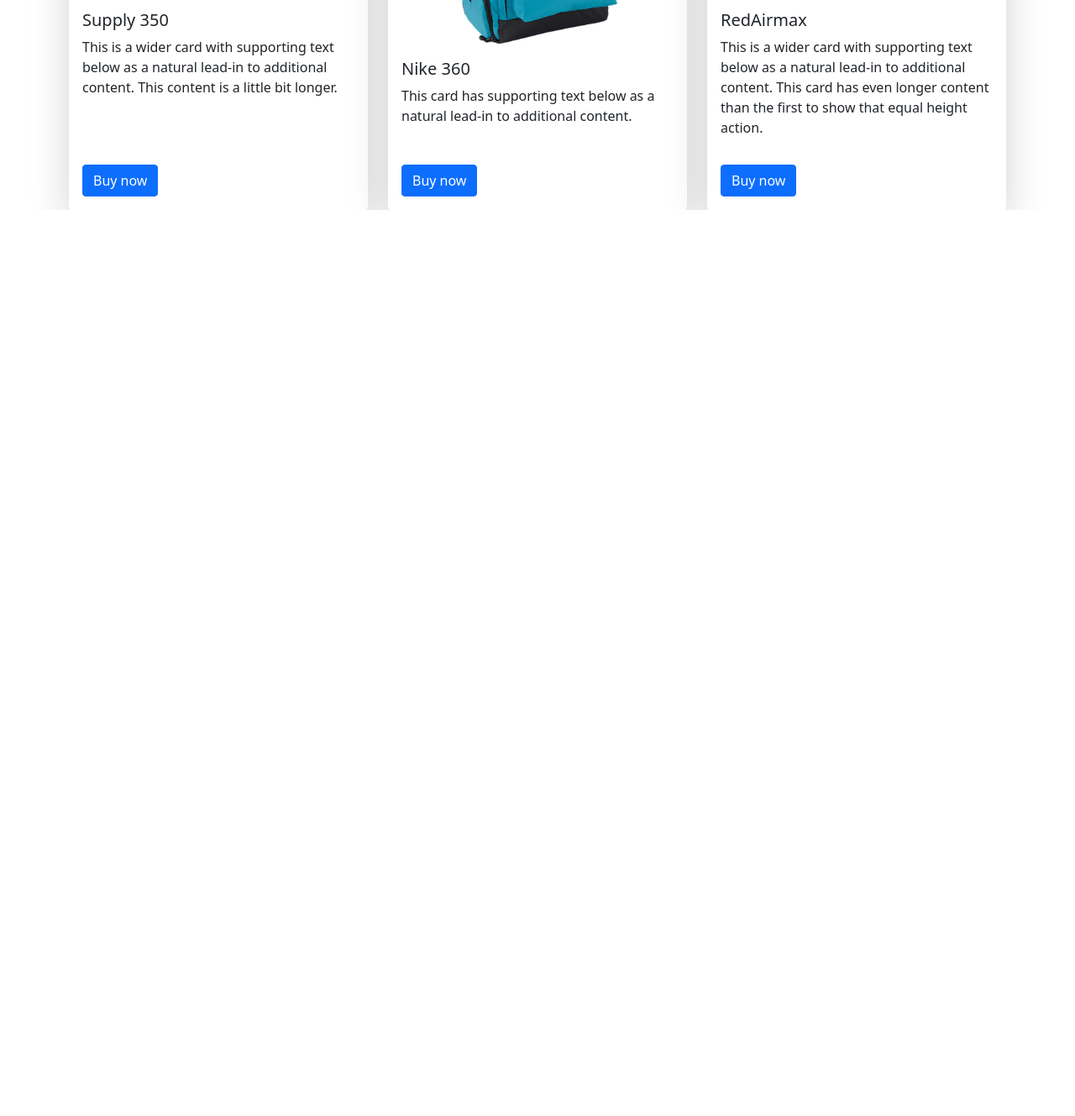
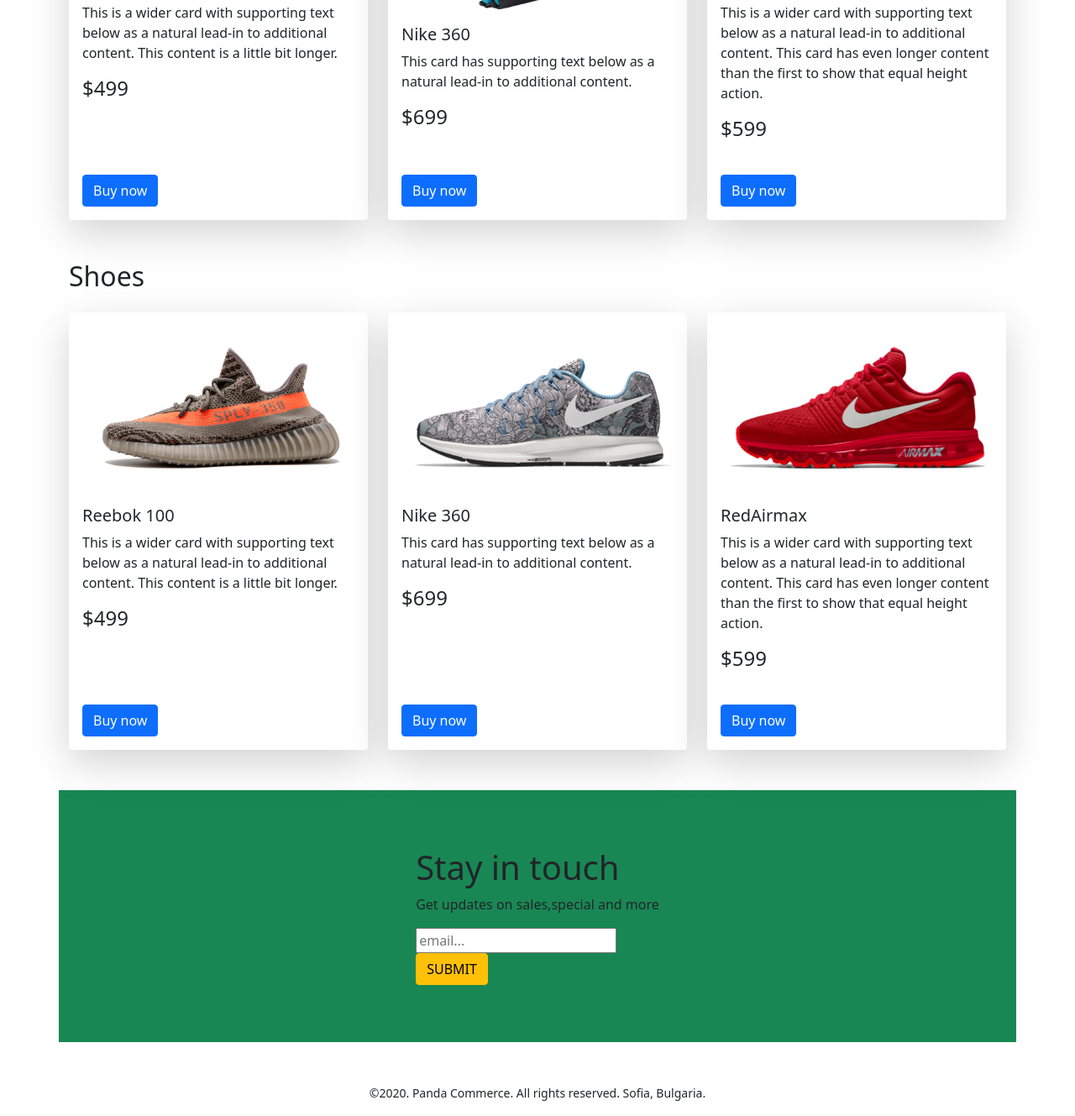
Before and after one commit to SoubirSaian/Daraz-bd, a plain HTML site: page index.html in a window 1280 px wide. Shown: the part 1196-2525 px from the top of the page at 84% size. Before the commit the page ends 1446 px from the top, so only its background shows below. Drawn offline with Linux system fonts and the light colour scheme.

Commit message:
semi-final draft

```diff
--- a/index.html
+++ b/index.html
@@ -14,7 +14,7 @@
 <body>
            <!-- header section  -->
     <header>
-        <nav class="navbar navbar-expand-lg navbar-light bg-light">
+        <nav class="navbar navbar-expand-lg navbar-light bg-light fixed-top">
             <div class="container">
               <a class="navbar-brand" href="#"><img src="images/logo.png" alt="logo"></a>
               <button class="navbar-toggler" type="button" data-bs-toggle="collapse" data-bs-target="#navbarSupportedContent" aria-controls="navbarSupportedContent" aria-expanded="false" aria-label="Toggle navigation">
@@ -26,13 +26,13 @@
                     <a class="nav-link active" aria-current="page" href="#">Home</a>
                   </li>
                   <li class="nav-item">
-                    <a class="nav-link" href="#">Product</a>
+                    <a class="nav-link" href="#subscribe">Product</a>
                   </li>
                   <li class="nav-item">
-                    <a class="nav-link" href="#">About us</a>
+                    <a class="nav-link" href="#backpack">Backpack</a>
                   </li>
                   <li class="nav-item">
-                    <a class="nav-link" href="#">Contact</a>
+                    <a class="nav-link" href="#shoe">Shoe</a>
                   </li>
 
                 </ul>
@@ -136,8 +136,8 @@
             </div>
         </section>
               <!-- Backpack section  -->
-        <section class="container">
-            <h2>BackPack</h2>
+        <section class="container" id="backpack">
+            <h2 class="mb-4">BackPack</h2>
             <div class="row row-cols-1 row-cols-md-2 row-cols-lg-3 g-4">
                 <div class="col">
                   <div class="card h-100 border-0 shadow-lg">
@@ -145,6 +145,7 @@
                     <div class="card-body">
                       <h5 class="card-title">Supply 350</h5>
                       <p class="card-text">This is a wider card with supporting text below as a natural lead-in to additional content. This content is a little bit longer.</p>
+                      <h4>$499</h4>
                     </div>
                     <div class="m-3">
                        <button class="btn btn-primary">Buy now</button>
@@ -157,6 +158,7 @@
                     <div class="card-body">
                       <h5 class="card-title">Nike 360</h5>
                       <p class="card-text">This card has supporting text below as a natural lead-in to additional content.</p>
+                      <h4>$699</h4>
                     </div>
                     <div class="m-3">
                         <button class="btn btn-primary">Buy now</button>
@@ -169,6 +171,7 @@
                     <div class="card-body">
                       <h5 class="card-title">RedAirmax</h5>
                       <p class="card-text">This is a wider card with supporting text below as a natural lead-in to additional content. This card has even longer content than the first to show that equal height action.</p>
+                      <h4>$599</h4>
                     </div>
                     <div class="m-3">
                         <button class="btn btn-primary">Buy now</button>
@@ -177,9 +180,67 @@
                 </div>
               </div>
         </section>
+
+            <!-- shoes section  -->
+
+        <section class="container my-5" id="shoe">
+            <h2 class="mb-4">Shoes</h2>
+            <div class="row row-cols-1 row-cols-md-2 row-cols-lg-3 g-4">
+                <div class="col">
+                  <div class="card h-100 border-0 shadow-lg">
+                    <img src="images/shoes/shoe-1.png" class="card-img-top" alt="...">
+                    <div class="card-body">
+                      <h5 class="card-title">Reebok 100</h5>
+                      <p class="card-text">This is a wider card with supporting text below as a natural lead-in to additional content. This content is a little bit longer.</p>
+                      <h4>$499</h4>
+                    </div>
+                    <div class="m-3">
+                       <button class="btn btn-primary">Buy now</button>
+                    </div>
+                  </div>
+                </div>
+                <div class="col">
+                  <div class="card h-100 border-0 shadow-lg">
+                    <img src="images/shoes/shoe-2.png" class="card-img-top" alt="...">
+                    <div class="card-body">
+                      <h5 class="card-title">Nike 360</h5>
+                      <p class="card-text">This card has supporting text below as a natural lead-in to additional content.</p>
+                      <h4>$699</h4>
+                    </div>
+                    <div class="m-3">
+                        <button class="btn btn-primary">Buy now</button>
+                    </div>
+                  </div>
+                </div>
+                <div class="col">
+                  <div class="card h-100 border-0 shadow-lg">
+                    <img src="images/shoes/shoe-3.png" class="card-img-top" alt="...">
+                    <div class="card-body">
+                      <h5 class="card-title">RedAirmax</h5>
+                      <p class="card-text">This is a wider card with supporting text below as a natural lead-in to additional content. This card has even longer content than the first to show that equal height action.</p>
+                      <h4>$599</h4>
+                    </div>
+                    <div class="m-3">
+                        <button class="btn btn-primary">Buy now</button>
+                    </div>
+                  </div>
+                </div>
+              </div>
+        </section>
+         <!-- subscribe koro -->
+         <section style="height:300px;" class="container   bg-success d-flex justify-content-center  align-items-center" id="subscribe">
+           <div class="my-5">
+            <h1>Stay in touch</h1>
+            <p>Get updates on sales,special and more</p>
+            <input type="email" name="" id="" placeholder="email...">
+            <br>
+            <button class="btn btn-warning">SUBMIT</button>
+           </div>
+         </section>
     </main>
 
-    <footer>
+    <footer class="mt-5 text-center">
+        <p><small>©2020. Panda Commerce. All rights reserved. Sofia, Bulgaria.</small></p>
 
     </footer>
 
```
